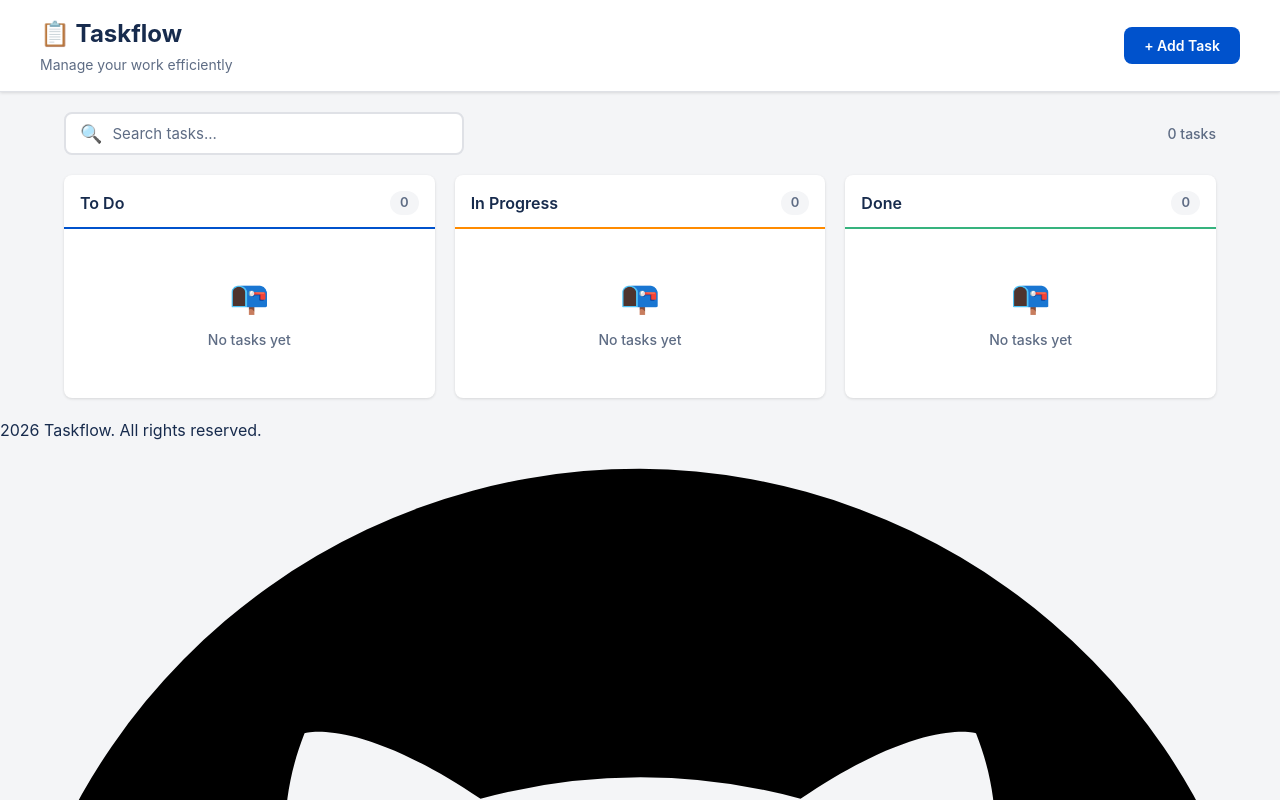
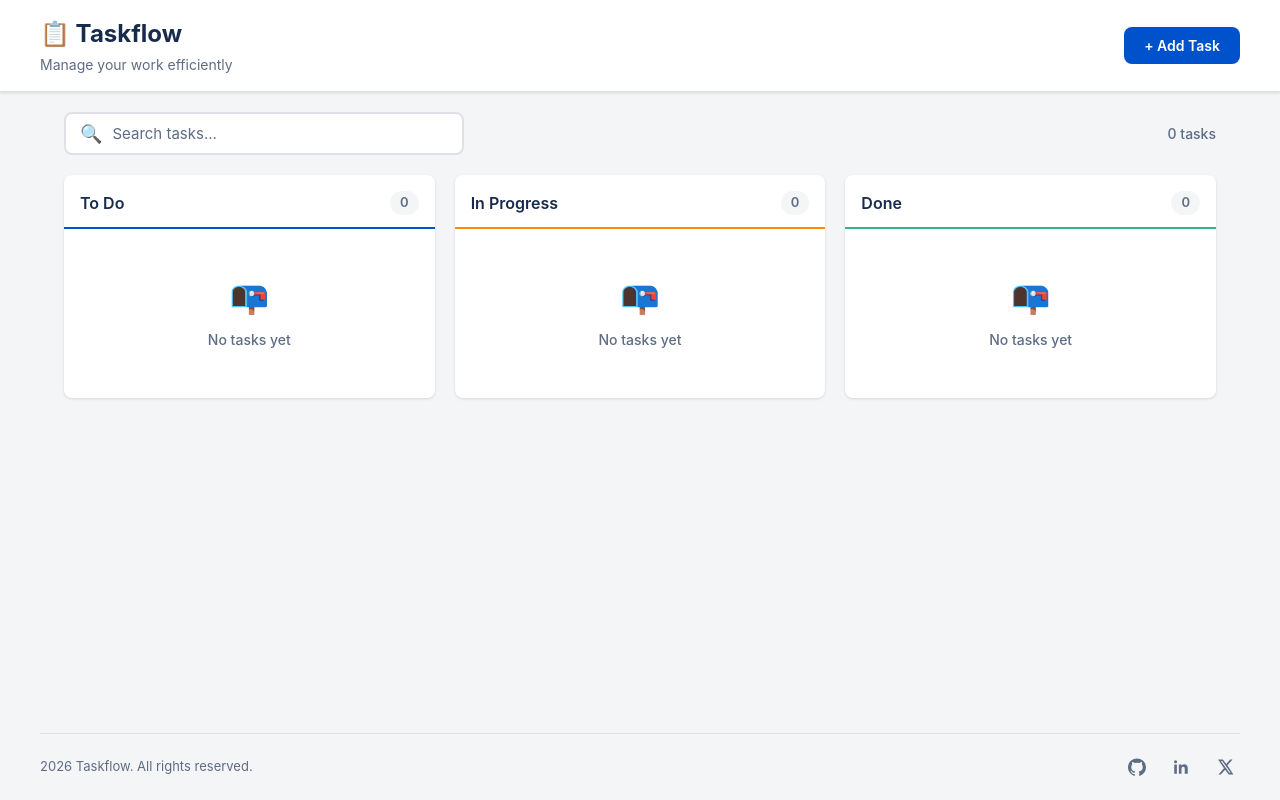
Before and after one commit to sumitjoshiakit-web/Taskflow---to-do-app, a React (Vite) app: page / in a window 1280 px wide. Shown: the top 800 px of the page. Built offline with nearby package versions, Linux system fonts and the light colour scheme.

Commit message:
Style Taskflow footer and social icons

```diff
--- a/src/App.css
+++ b/src/App.css
@@ -76,6 +76,49 @@
   font-weight: 500;
 }
 
+.app-footer {
+  max-width: 1200px;
+  width: calc(100% - 48px);
+  margin: auto auto 0;
+  padding: 18px 0;
+  border-top: 1px solid var(--border-color);
+  display: flex;
+  justify-content: space-between;
+  align-items: center;
+  gap: 16px;
+  color: var(--text-secondary);
+  font-size: 13px;
+}
+
+.social-links {
+  display: flex;
+  align-items: center;
+  gap: 14px;
+}
+
+.social-links a,
+.social-icon {
+  width: 30px;
+  height: 30px;
+  display: inline-flex;
+  align-items: center;
+  justify-content: center;
+  color: var(--text-secondary);
+  transition: var(--transition);
+}
+
+.social-links a:hover,
+.social-icon:hover {
+  color: var(--text-primary);
+  transform: translateY(-1px);
+}
+
+.social-links svg {
+  width: 18px;
+  height: 18px;
+  fill: currentColor;
+}
+
 @media (max-width: 768px) {
   .app-header {
     padding: 12px 16px;
@@ -103,4 +146,9 @@
     flex-direction: column;
     align-items: stretch;
   }
+
+  .app-footer {
+    width: calc(100% - 32px);
+    padding: 16px 0;
+  }
 }
```
